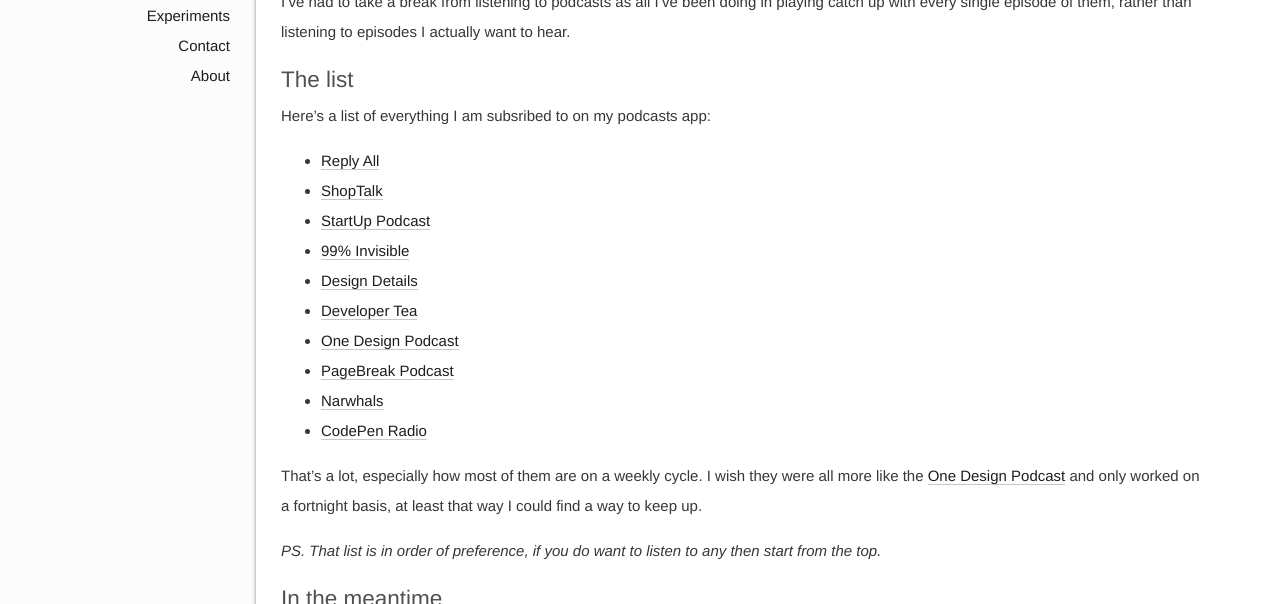
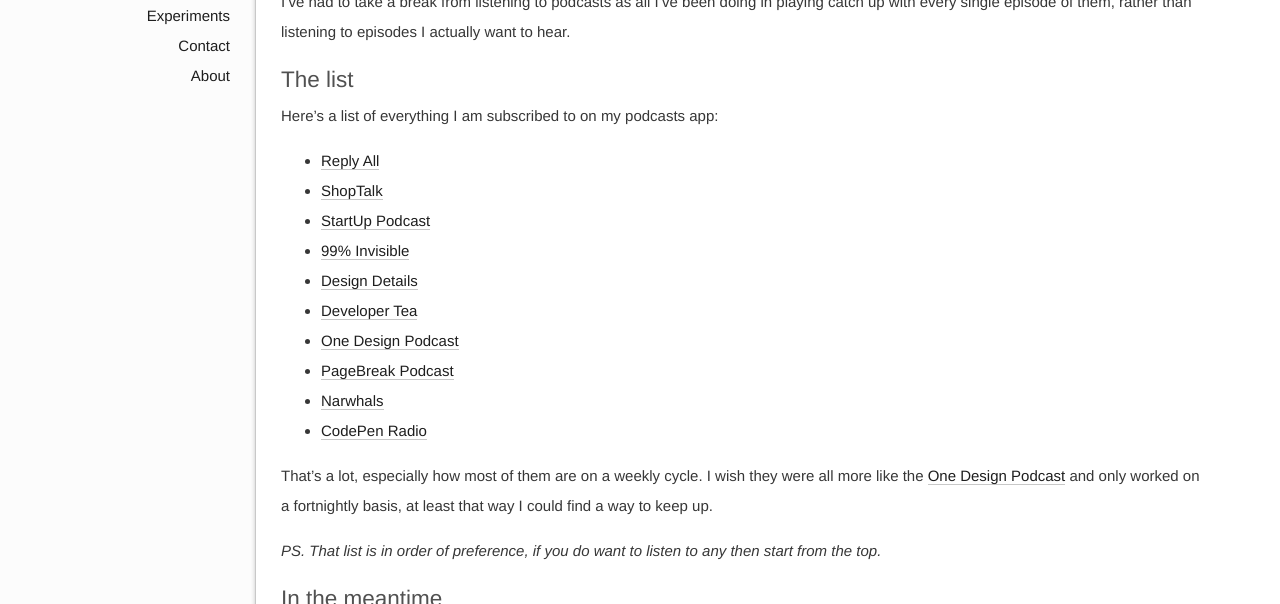
Before and after one commit to daviddarnes/daviddarnes.github.io, a Jekyll site: the page built from _posts/2015-04-08-too-many-podcasts.md, in a window 1280 px wide and 998 px high. Shown: the part 136-740 px from the top of the window. Built offline with Jekyll 4.4.1, drawn with Linux system fonts in a browser that asks for light colours.

Commit message:
Typos :+1:

```diff
--- a/_posts/2015-04-08-too-many-podcasts.md
+++ b/_posts/2015-04-08-too-many-podcasts.md
@@ -11,7 +11,7 @@
 
 ## The list
 
-Here's a list of everything I am subsribed to on my podcasts app:
+Here's a list of everything I am subscribed to on my podcasts app:
 
 - [Reply All](http://gimletmedia.com/show/reply-all/)
 - [ShopTalk](http://shoptalkshow.com/)
@@ -24,7 +24,7 @@
 - [Narwhals](http://www.narwhals.cool/)
 - [CodePen Radio](http://blog.codepen.io/radio/)
 
-That's a lot, especially how most of them are on a weekly cycle. I wish they were all more like the [One Design Podcast](http://onedesign.guide/) and only worked on a fortnight basis, at least that way I could find a way to keep up.
+That's a lot, especially how most of them are on a weekly cycle. I wish they were all more like the [One Design Podcast](http://onedesign.guide/) and only worked on a fortnightly basis, at least that way I could find a way to keep up.
 
 _PS. That list is in order of preference, if you do want to listen to any then start from the top._
 
```
